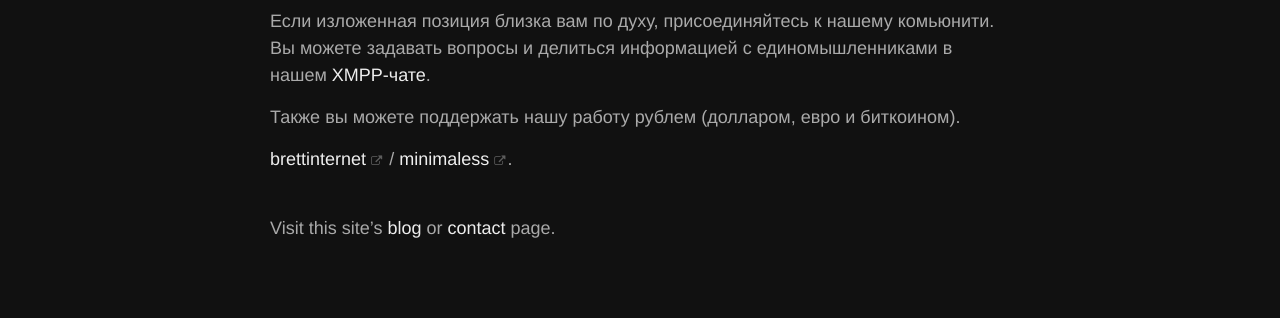
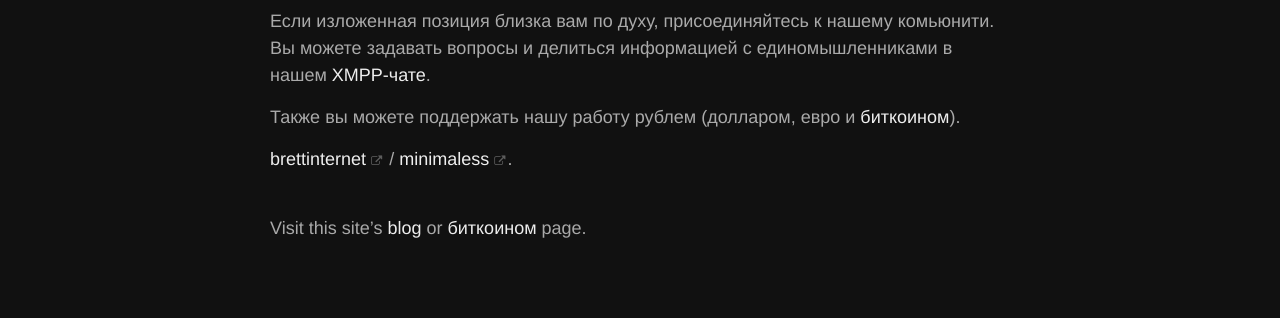
Before and after one commit to 2b7E1n6D0e5R7/2b7E1n6D0e5R7.github.io, a Jekyll site: the page built from _pages/about.md, in a window 1280 px wide. Shown: the part 991-1309 px from the top of the page. Built offline with Jekyll 4.4.1, drawn with Linux system fonts in a browser that asks for light colours.

Commit message:
Update about.md

```diff
--- a/_pages/about.md
+++ b/_pages/about.md
@@ -16,10 +16,10 @@ permalink: /about/
 
 Если изложенная позиция близка вам по духу, присоединяйтесь к нашему комьюнити. Вы можете задавать вопросы и делиться информацией с единомышленниками в нашем [XMPP-чате]({{site.baseurl}}/XMPP/).
 
-Также вы можете поддержать нашу работу рублем (долларом, евро и биткоином).
+Также вы можете поддержать нашу работу рублем (долларом, евро и [биткоином]({{site.baseurl}}/donate/)).
 
 [brettinternet<i class="fa fa-external-link"></i>](https://github.com/brettinternet){:target="_blank"} /
 [minimaless<i class="fa fa-external-link"></i>](https://github.com/brettinternet/minimaless){:target="_blank"}.
 
 <br/>
-Visit this site's [blog]({{site.baseurl}}) or [contact]({{site.baseurl}}/contact/) page.
+Visit this site's [blog]({{site.baseurl}}) or [биткоином]({{site.baseurl}}/donate/) page.
```
